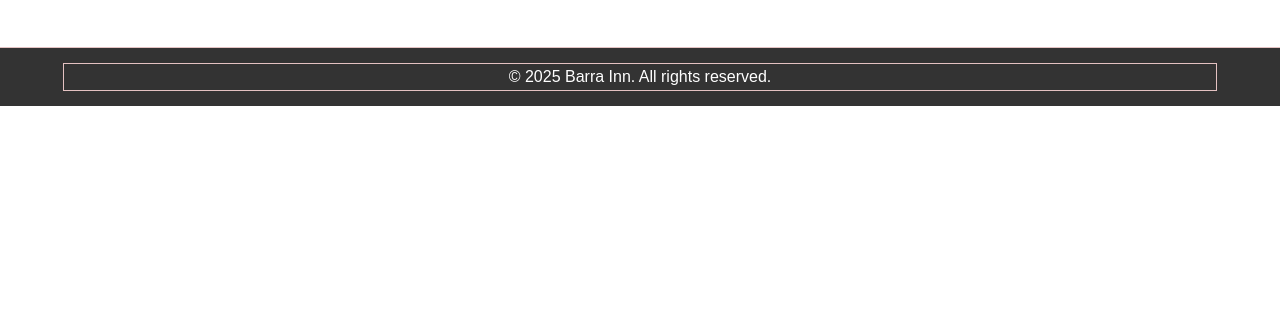
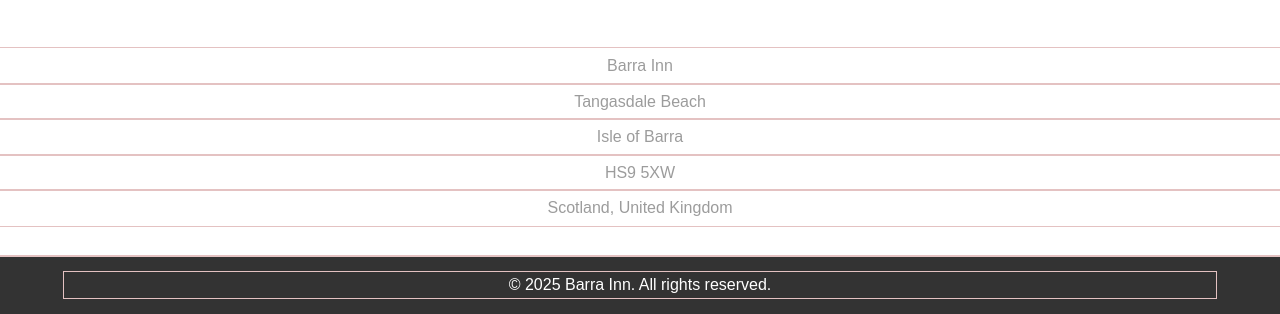
Before and after one commit to Anicaaa/barra-inn, a plain HTML site: page index.html in a window 1280 px wide. Shown: the part 2792-3106 px from the top of the page. Before the commit the page ends 2898 px from the top, so only its background shows below. Drawn offline with nearby package versions, Linux system fonts and the light colour scheme.

Commit message:
Address Box added

```diff
--- a/index.html
+++ b/index.html
@@ -22,7 +22,7 @@
         </div>
             <nav class="nav-links">
                 <a href="#">home</a>
-                <a href="#">stay</a>
+                <a href="stay.html">stay</a>
                 <a href="#">eat + drink</a>
                 <a href="#">barra time</a>
                 <a href="#">location</a>
@@ -95,6 +95,15 @@
         </iframe>
     </div>
 
+    <!-- Address -->
+     <div class="address-box">
+        <p>Barra Inn</p>
+        <p>Tangasdale Beach</p>
+        <p>Isle of Barra</p>
+        <p>HS9 5XW</p>
+        <p>Scotland, United Kingdom</p>
+     </div>
+
     <footer class="footer">
         <div class="container">
             <p>© 2025 Barra Inn. All rights reserved.</p>
--- a/style.css
+++ b/style.css
@@ -233,6 +233,19 @@
     margin: 50px 0;
 }
 
+/* Address Box */
+.address-box {
+    display: block;
+    justify-content: center;
+    text-align: center;
+    color: #9c9c9c;
+    padding-bottom: 30px;
+}
+
+.address-box p {
+    padding: 5px 0;
+}
+
 /* Footer */
 .footer {
     background-color: #333;
```
Also changed, not shown: stay.html (added, +11 -0 lines).
